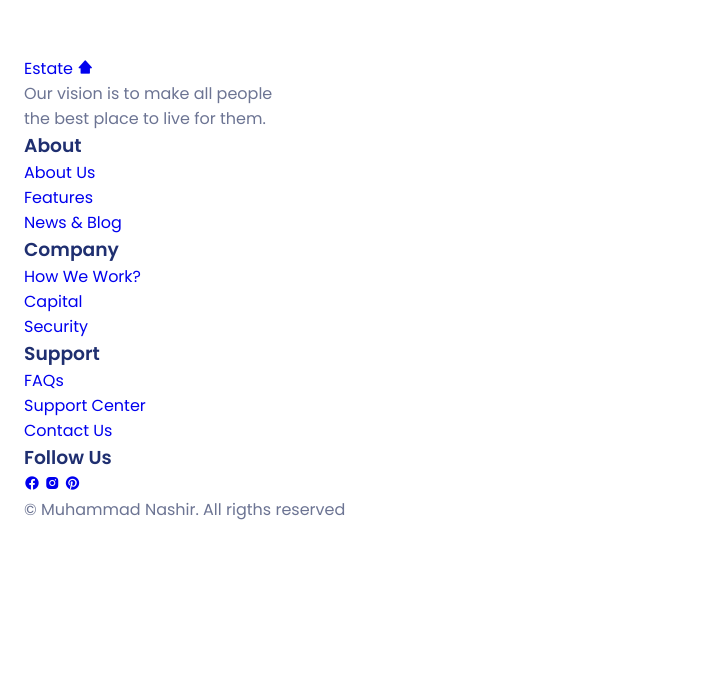
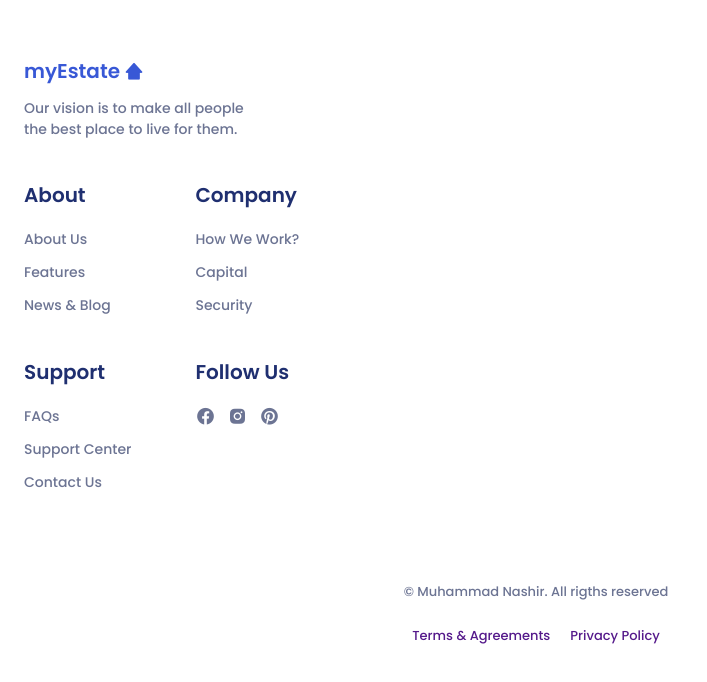
Before and after one commit to m-nashir/responsive-real-estate-website, a plain HTML site: page index.html in a window 1280 px wide. Shown: the part 4404-5086 px from the top of the page, without its empty margins (0-707 px from the left). Before the commit the page ends 4958 px from the top, so only its background shows below. Drawn offline with nearby package versions, Linux system fonts and the light colour scheme.

Commit message:
update #footer-section

```diff
--- a/index.html
+++ b/index.html
@@ -447,9 +447,9 @@
         <div class="footer-container container grid">
             <div>
                 <a href="#" class="footer-logo">
-                    Estate <i class="bx bxs-home-alt-2"></i>
+                    myEstate <i class="bx bxs-home-alt-2"></i>
                 </a>
-                <p class="footer-card">
+                <p class="footer-desc">
                     Our vision is to make all people <br>
                     the best place to live for them.
                 </p>
@@ -534,6 +534,11 @@
             <span class="footer-copy">
                 &#169; Muhammad Nashir. All rigths reserved
             </span>
+
+            <div class="footer-privacy">
+                <a href="">Terms & Agreements</a>
+                <a href="">Privacy Policy</a>
+            </div>
         </div>
     </footer>
 
--- a/style.css
+++ b/style.css
@@ -507,6 +507,83 @@ img{
     background: var(--first-color);
 }
 
+/*========= FOOTER ==========*/
+.footer-container{
+    row-gap: 2.5rem;
+}
+.footer-logo{
+    color: var(--first-color);
+    font-size: var(--h3-font-size);
+    font-weight: var(--font-semi-bold);
+    display: inline-flex;
+    align-items: center;
+    column-gap: .25rem;
+    margin-bottom: 0.75rem;
+}
+.footer-logo i{
+    font-size: 1.25rem;
+}
+.footer-desc,
+.footer-link{
+    font-size: var(--small-font-size);
+    font-weight: var(--font-medium);
+}
+.footer-content,
+.footer-links {
+    display: grid;
+}
+.footer-content {
+    grid-template-columns: repeat(2, max-content);
+    gap: 2.5rem 4rem;
+}
+.footer-title {
+    font-size: var(--h3-font-size);
+    margin-bottom: 1rem;
+}
+.footer-links{
+    row-gap: .5rem;
+}
+.footer-link {
+    color: var(--text-color);
+    transition: .3s;
+}
+.footer-link:hover {
+    color: var(--title-color);
+}
+.footer-social{
+    display: flex;
+    column-gap: .75rem;
+}
+.footer-social-link{
+    font-size: 1.25rem;
+    color: var(--text-color);
+    transition: .2s;
+}
+.footer-social-link:hover {
+    color: var(--first-color);
+}
+.footer-info,
+.footer-privacy {
+    display: flex;
+}
+.footer-info{
+    padding-bottom: 6rem;
+    margin-top: 5.5rem;
+    flex-direction: column;
+    text-align: center;
+    row-gap: 1.5rem;
+}
+.footer-copy,
+.footer-privacy{
+    font-size: var(--smaller-font-size);
+    font-weight: var(--font-medium);
+    color: var(--text-color);
+}
+.footer-privacy {
+    justify-content: center;
+    column-gap: 1.25rem;
+}
+
 
 @media screen and (max-width: 1023px){
     .nav-menu{
```
